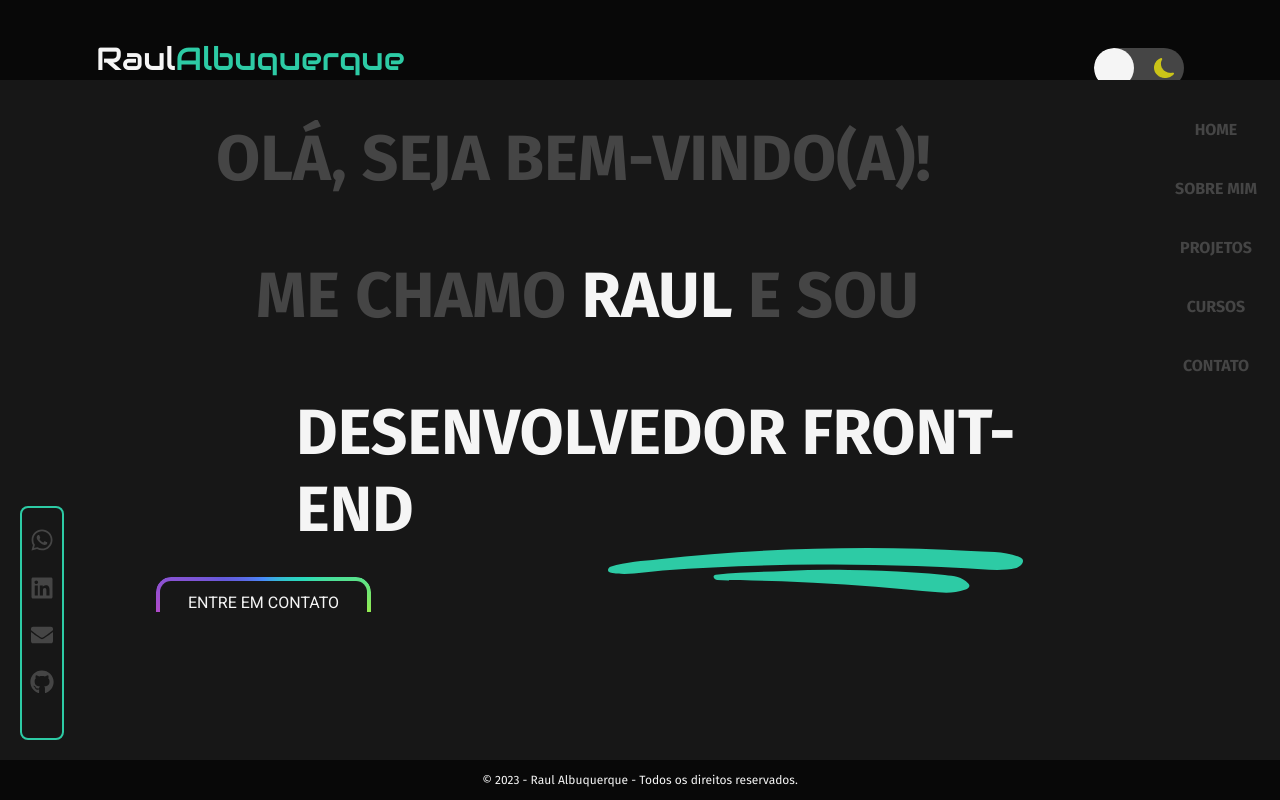
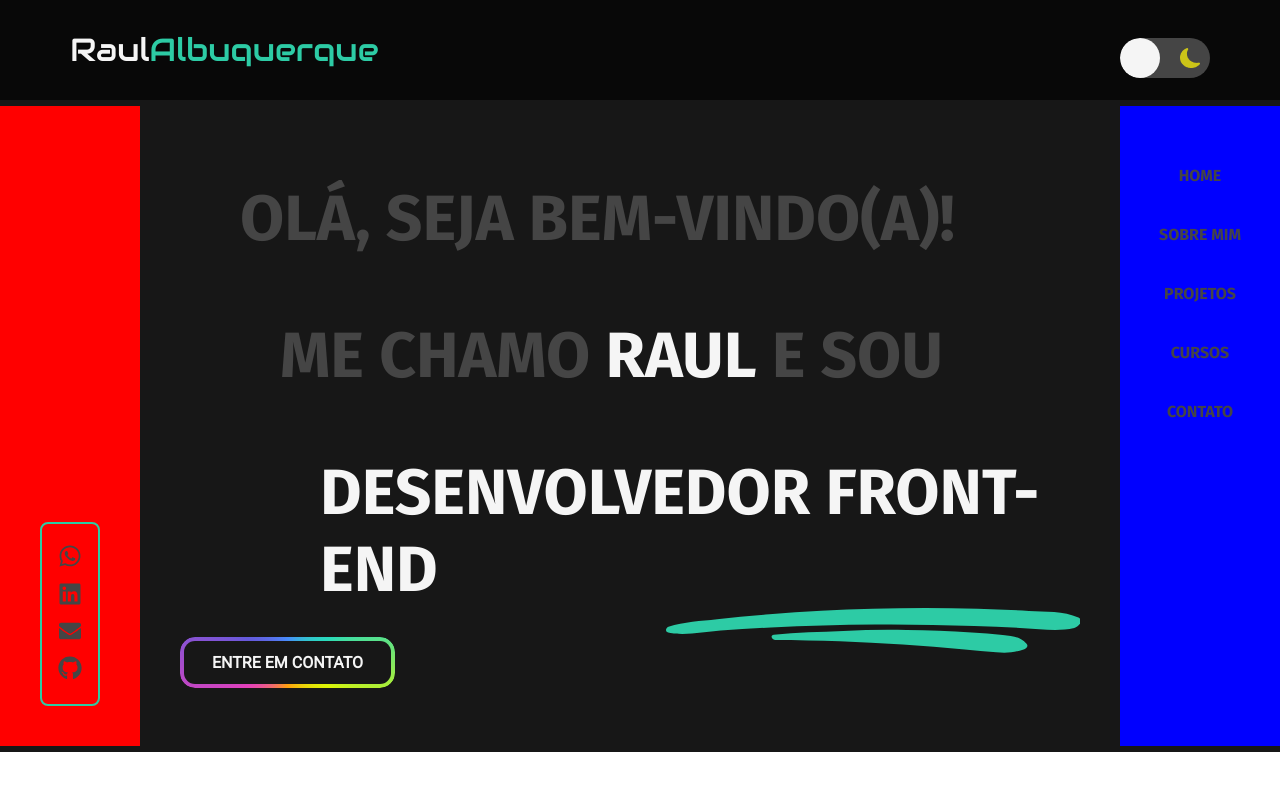
Before and after one commit to Raul-Albuquerque/my-portfolio, a Next.js app: page / in a window 1280 px wide. Built offline with nearby package versions, Linux system fonts and the light colour scheme.

Commit message:
1440px layout home

```diff
--- a/src/app/globals.css
+++ b/src/app/globals.css
@@ -23,7 +23,8 @@
 }
 
 .container {
-  width: 85vw;
+  max-width: 1140px;
+  width: 100%;
   margin: 0 auto;
 }
 
--- a/src/components/Button/styles.ts
+++ b/src/components/Button/styles.ts
@@ -15,7 +15,7 @@ export const Button = styled(Link)<Props>`
   background-color: transparent;
   font-family: 'Roboto', Arial, 'Segoe UI', sans-serif;
   font-size: ${(props) => props.fontSize};
-  font-weight: 500;
+  font-weight: 700;
   color: ${(props) => props.theme.contrastColor};
   z-index: 2;
   box-sizing: border-box;
--- a/src/components/ContentContainer/index.tsx
+++ b/src/components/ContentContainer/index.tsx
@@ -14,7 +14,6 @@ export default function ContentContainer({ children, title, type }: Props) {
     <>
       {type === 'home' ? (
         <S.MainContainer>
-          <div>
           {Developer.map((info) => (
             <S.TextContainer key={info.name}>
               <S.Text className={firaSans.className} paddingL="60px">
@@ -32,7 +31,6 @@ export default function ContentContainer({ children, title, type }: Props) {
           <Button href="/pages/contact" fontSize="16px">
             ENTRE EM CONTATO
           </Button>
-          </div>
         </S.MainContainer>
       ) : (
         <S.MainContainer>
--- a/src/components/ContentContainer/styles.ts
+++ b/src/components/ContentContainer/styles.ts
@@ -8,9 +8,12 @@ type Padding = {
 
 export const MainContainer = styled.main`
   text-align: start;
-  padding: 40px 60px;
-  height: 85vh;
-  width: 80vw;
+  max-height: 85vh;
+  height: 100%;
+  padding: 80px 40px;
+  max-width: 1140px;
+  width: 100%;
+  position: relative;
 `
 export const Text = styled.p<Padding>`
   font-size: 64px;
@@ -25,13 +28,11 @@ export const Text = styled.p<Padding>`
   }
 `
 
-export const TextContainer = styled.div`
-  height: 100%;
-`
+export const TextContainer = styled.div``
 
 export const Detail = styled.img`
   display: block;
-  padding-left: 50%;
+  padding-left: 54%;
   margin-top: -60px;
 `
 
--- a/src/components/Footer/styles.ts
+++ b/src/components/Footer/styles.ts
@@ -6,7 +6,9 @@ export const Footer = styled.footer`
   background-color: var(--color-black);
   text-align: center;
   padding: 10px;
-  height: 5vh;
+  max-height: 40px;
+  height: 100%;
+  display: none;
 
   p {
     color: var(--color-white);
--- a/src/components/Header/styles.ts
+++ b/src/components/Header/styles.ts
@@ -5,8 +5,8 @@ import styled from 'styled-components'
 
 export const Header = styled.header`
   background-color: var(--color-black);
-  padding: 30px 0;
-  max-height: 10vh;
+  padding: 20px 0;
+  max-height: 100px;
   height: 100%;
 `
 export const HeaderContainer = styled.div`
@@ -16,7 +16,7 @@ export const HeaderContainer = styled.div`
 
   h1 {
     font-size: 32px;
-    line-height: 40px;
+    line-height: 60px;
     color: var(--color-white);
 
     span {
@@ -29,6 +29,7 @@ export const HeaderLogo = styled(Link)`
 `
 
 export const SlideContainer = styled.div`
+  height: 60px;
   label {
     width: 90px;
     height: 40px;
--- a/src/components/Navbar/styles.ts
+++ b/src/components/Navbar/styles.ts
@@ -4,14 +4,14 @@ import Link from 'next/link'
 import styled from 'styled-components'
 
 export const Nav = styled.nav`
-  max-width: 10vw;
+  max-width: 160px;
   width: 100%;
-  height: 85vh;
+  height: 80vh;
+  background-color: blue;
+  padding: 20px;
 `
 
 export const LinksContainer = styled.ul`
-  width: 100%;
-  height: 100%;
   display: flex;
   flex-direction: column;
   align-items: center;
--- a/src/components/SocialMediaBar/styles.ts
+++ b/src/components/SocialMediaBar/styles.ts
@@ -4,26 +4,29 @@ import Link from 'next/link'
 import styled from 'styled-components'
 
 export const Aside = styled.aside`
-  padding: 20px;
-  height: 85vh;
-  width: 5vw;
+  padding: 40px;
+  height: 80vh;
+  max-width: 140px;
+  width: 100%;
   display: flex;
   align-items: end;
+  background-color: red;
 `
 export const SocialMediaList = styled.ul`
   color: var(--color-gray);
-  padding: 20px 20px 0 20px;
+  padding: 10px 20px;
   border: 2px solid var(--color-green);
   display: flex;
   flex-direction: column;
-  justify-content: space-between;
+  justify-content: start;
   align-items: center;
   border-radius: var(--border-radius);
   margin: 0 auto;
 `
 export const LinkCustomizado = styled(Link)`
   color: var(--color-gray);
-  margin-bottom: 20px;
+  margin-top: 10px;
+  margin-botoom: 10px;
   font-size: 16px;
   transition: 0.5s;
 
```
Lines whose indentation alone changed are shown as unchanged.
